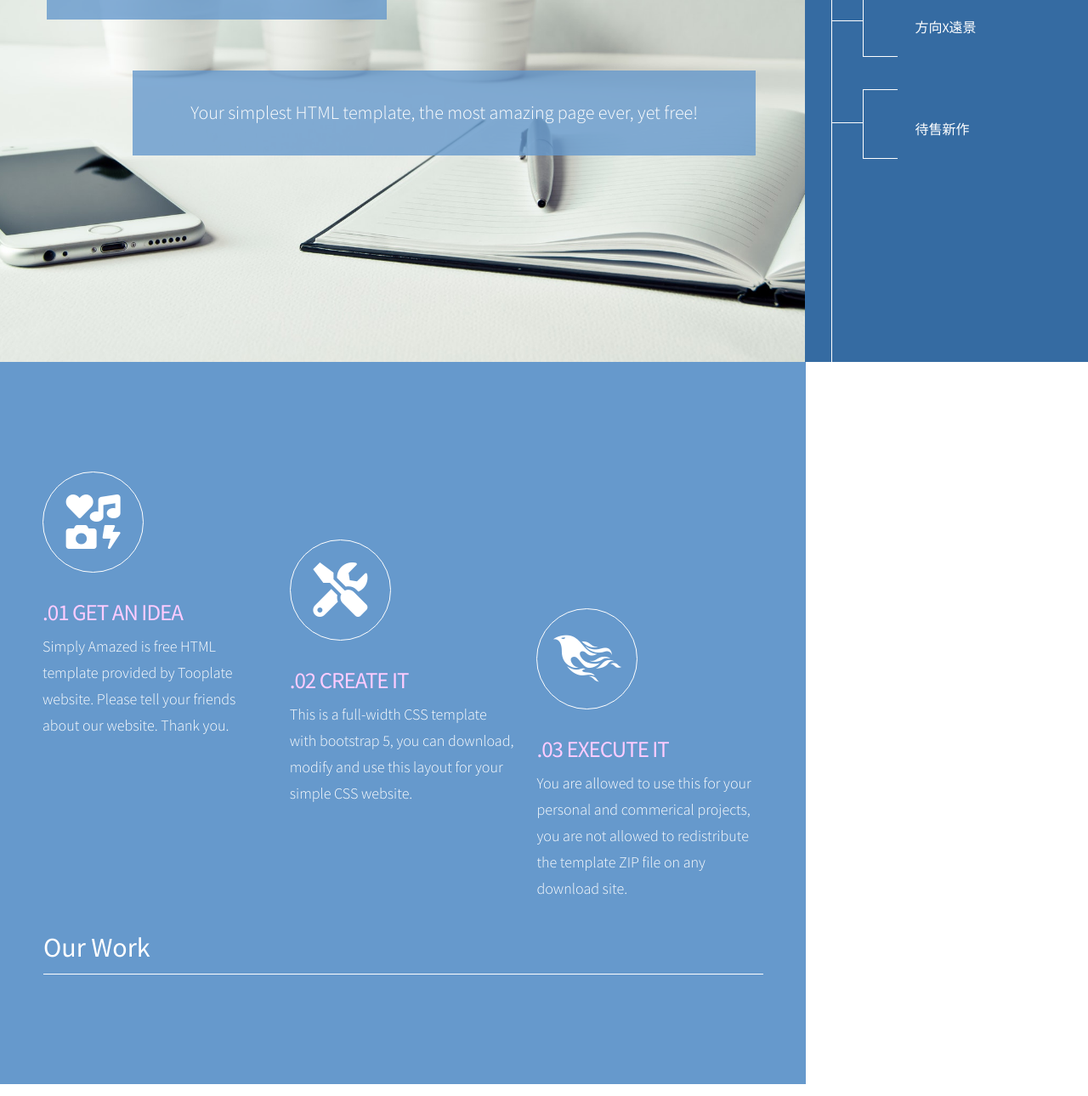
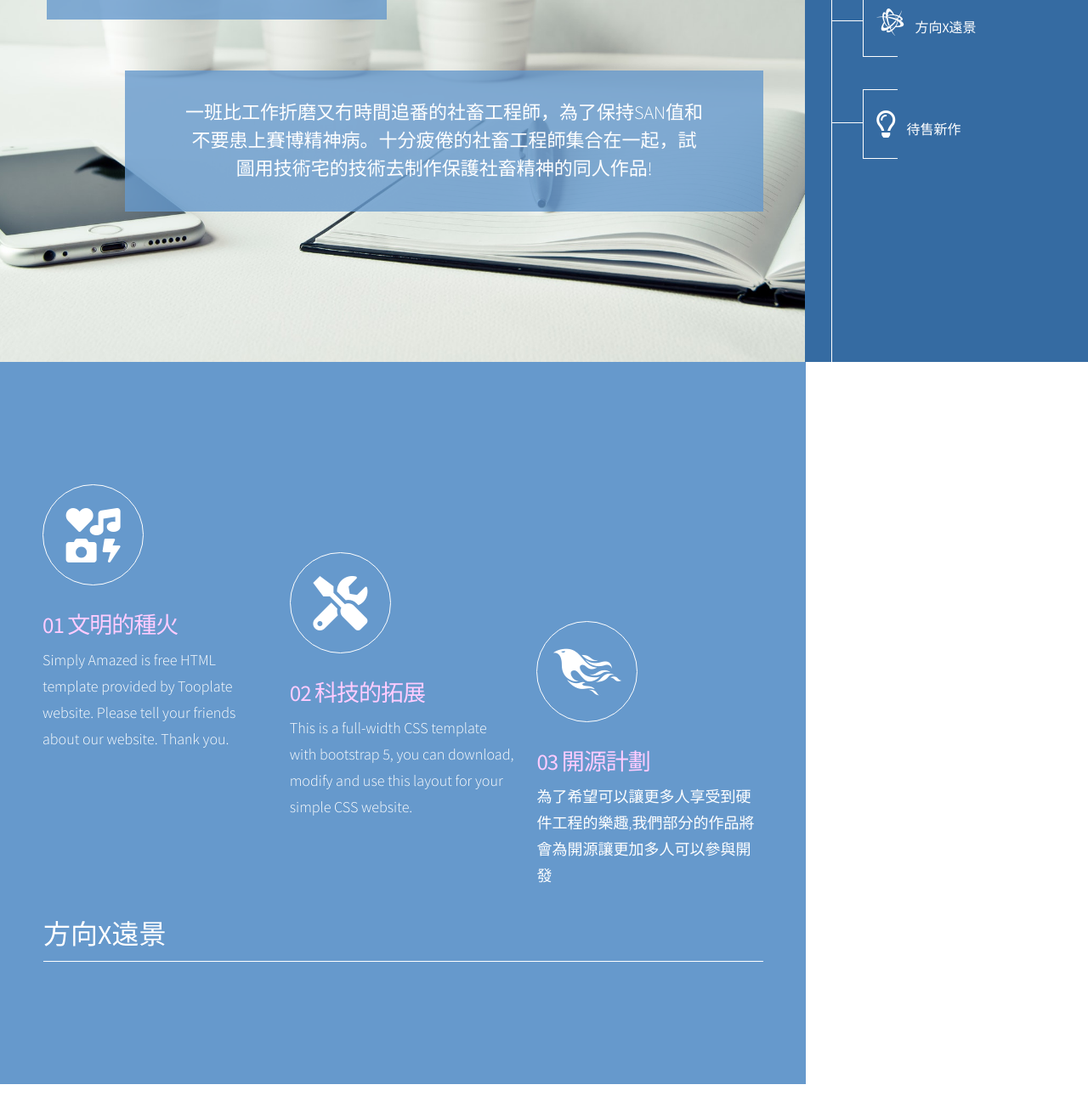
Before and after one commit to weekendofficeman/.github.io, a plain HTML site: page index.html in a window 1280 px wide. Shown: the part 374-1664 px from the top of the page at 85% size. Drawn offline with Linux system fonts and the light colour scheme.

Commit message:
Update index.html

```diff
--- a/index.html
+++ b/index.html
@@ -3,7 +3,7 @@
 
 <head>
     <meta charset="utf-8" />
-    <title>OT工房 - Weekend Office Men</title>
+    <title>搖曳工程師 - Weekend Office Men</title>
     <meta name="viewport" content="width=device-width, initial-scale=1">
     <link rel="preconnect" href="https://fonts.gstatic.com">
     <link href="https://fonts.googleapis.com/css2?family=Source+Sans+Pro:wght@300;400&display=swap" rel="stylesheet">
@@ -11,7 +11,13 @@
     <link rel="stylesheet" href="fontawesome/css/all.min.css" type="text/css" />
     <link rel="stylesheet" href="css/slick.css" type="text/css" />
     <link rel="stylesheet" href="css/tooplate-simply-amazed.css" type="text/css" />
+    <!--
 
+Tooplate 2123 Simply Amazed
+
+https://www.tooplate.com/view/2123-simply-amazed
+
+-->
 </head>
 
 <body>
@@ -22,15 +28,15 @@
                     <ul class="navbar-nav">
                         <li class="nav-item">
                             <a class="nav-link" href="#section-1"><span class="icn"><i
-                                        class="fa-solid fa-people-arrows"></i></span> 團隊簡介</a>
+                                        class="fas fa-2x fa-air-freshener"></i></span> 團隊簡介</a>
                         </li>
                         <li class="nav-item">
                             <a class="nav-link" href="#section-2"><span class="icn"><i
-                                        class="fab fa-2x fa-arrow-alt-circle-right"></i></span> 方向X遠景</a>
+                                        class="fab fa-2x fa-battle-net"></i></span> 方向X遠景</a>
                         </li>
                         <li class="nav-item">
                             <a class="nav-link" href="#section-3"><span class="icn"><i
-                                        class="far fa-2x fa-cubes"></i></span> 待售新作</a>
+                                        class="far fa-2x fa-lightbulb"></i></span> 待售新作</a>
                         </li>
 
                     </ul>
@@ -51,11 +57,11 @@
                 data-image-src="img/section-1-bg.jpg" id="section-1">
                 <div class="container">
                     <div class="item">
-                        <div class="bg-blue-transparent logo-fa"><span><i class="fas fa-2x fa-atom"></i></span> OT工房
+                        <div class="bg-blue-transparent logo-fa"><span><i class="fas fa-2x fa-atom"></i></span> 搖曳工程師
                             <br> Weekend Office Men
                         </div>
                         <div class="bg-blue-transparent simple">
-                            <p>Your simplest HTML template, the most amazing page ever, yet free!</p>
+                            <p>一班比工作折磨又冇時間追番的社畜工程師，為了保持SAN值和不要患上賽博精神病。十分疲倦的社畜工程師集合在一起，試圖用技術宅的技術去制作保護社畜精神的同人作品!</p>
                         </div>
                     </div>
                 </div>
@@ -67,7 +73,7 @@
                         <div class="item col-md-4">
                             <div class="tm-work-item-inner">
                                 <div class="icn"><i class="fas fa-2x fa-icons"></i></div>
-                                <h3>.01 Get An Idea</h3>
+                                <h3>01 文明的種火</h3>
                                 <p>Simply Amazed is free HTML template provided by Tooplate website. Please tell your
                                     friends about our website. Thank you.</p>
                             </div>
@@ -75,7 +81,7 @@
                         <div class="item col-md-4 one">
                             <div class="tm-work-item-inner">
                                 <div class="icn"><i class="fas fa-2x fa-tools"></i></div>
-                                <h3>.02 Create It</h3>
+                                <h3>02 科技的拓展</h3>
                                 <p>This is a full-width CSS template with bootstrap 5, you can download, modify and use
                                     this layout for your simple CSS website.</p>
                             </div>
@@ -83,14 +89,13 @@
                         <div class="item col-md-4 two">
                             <div class="tm-work-item-inner">
                                 <div class="icn"><i class="fab fa-2x fa-phoenix-framework"></i></div>
-                                <h3>.03 Execute it</h3>
-                                <p>You are allowed to use this for your personal and commerical projects, you are not
-                                    allowed to redistribute the template ZIP file on any download site.</p>
+                                <h3>03 開源計劃</h3>
+                                <p>為了希望可以讓更多人享受到硬件工程的樂趣,我們部分的作品將會為開源讓更加多人可以參與開發</p>
                             </div>
                         </div>
                     </div>
                     <div class="title">
-                        <h2>Our Work</h2>
+                        <h2>方向X遠景</h2>
                     </div>
                 </div>
             </section>
@@ -124,7 +129,7 @@
                             <img src="img/gallery-img-03.jpg" alt="Image">
                             <figcaption>
                                 <div>
-                                    <p>Julia dances in the deep dark</p>
+                                    <p>PCB 鑰匙扣</p>
                                 </div>
                                 <a href="#">View more</a>
                             </figcaption>
```
